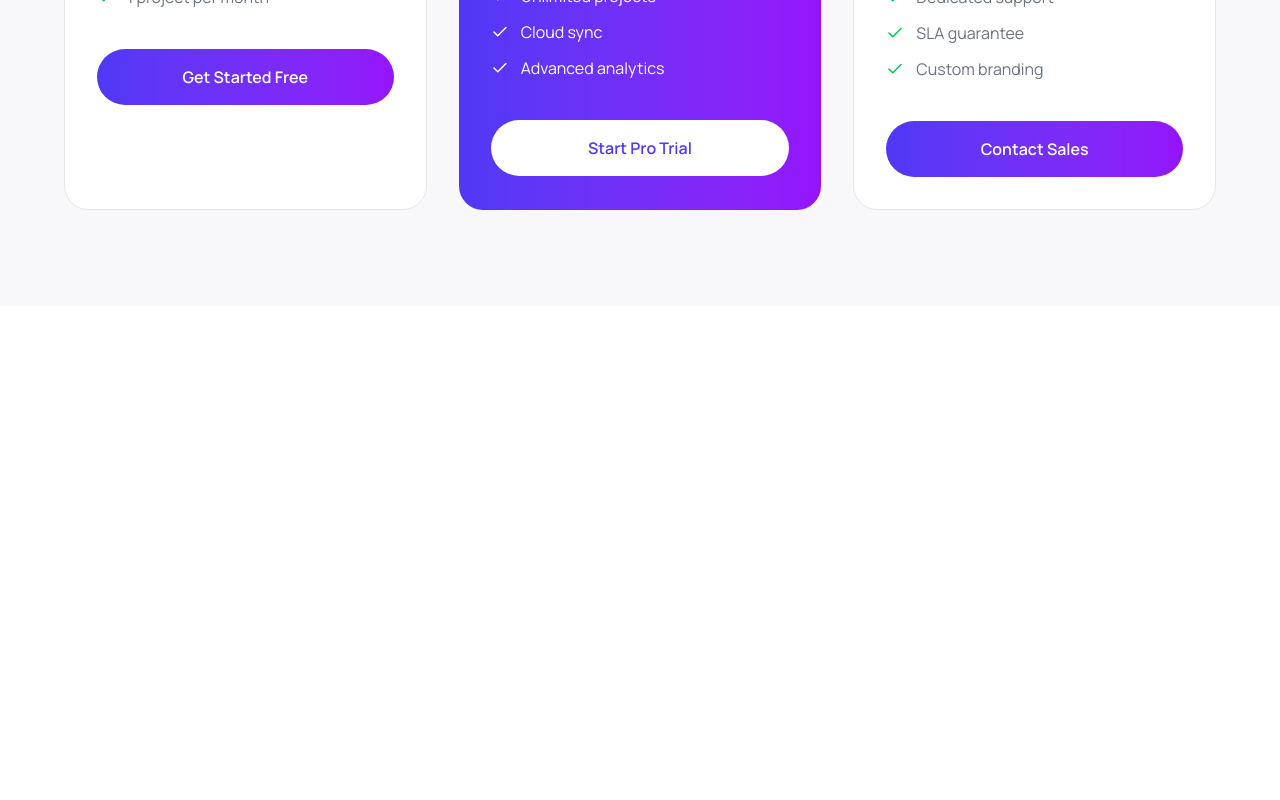
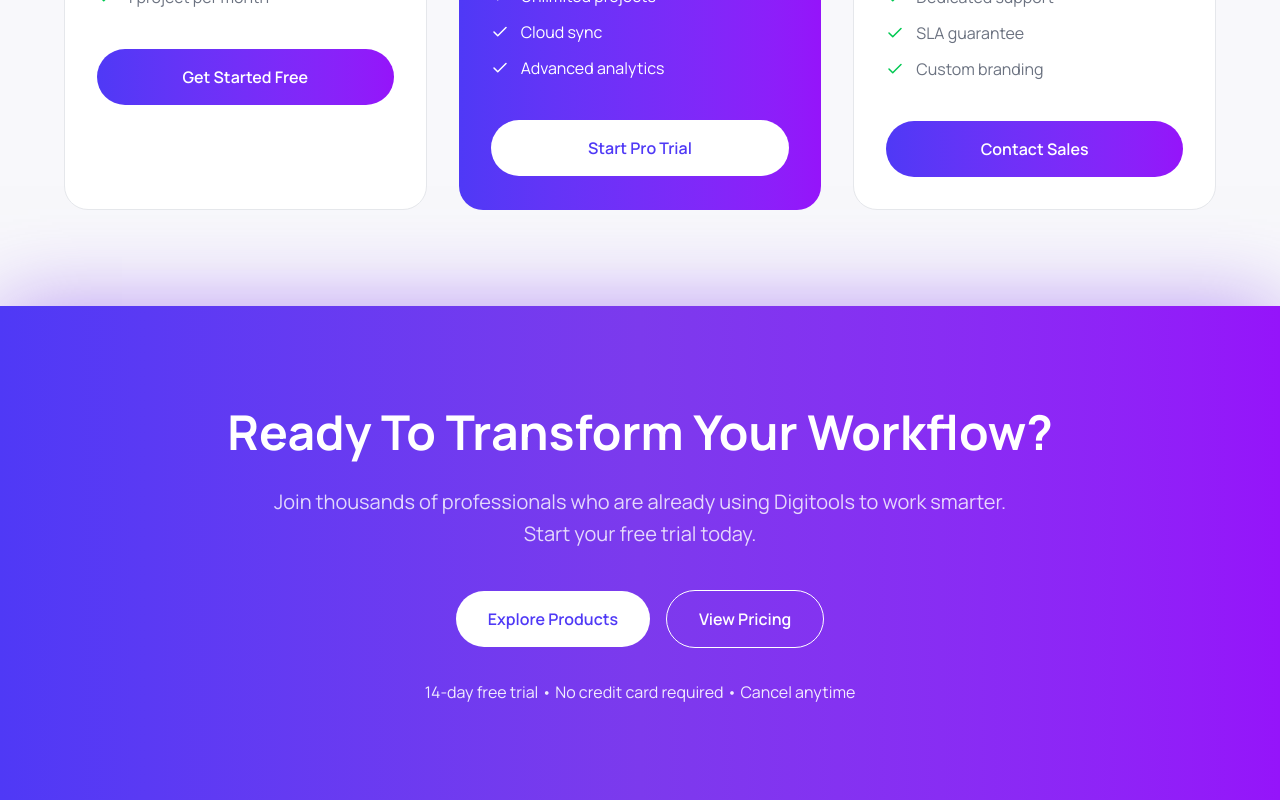
Before and after one commit to Tariqul-stack/DigiTools-Platform, a React (Vite) app: page / in a window 1280 px wide. Shown: the part 3776-4576 px from the top of the page. Before the commit the page ends 4082 px from the top, so only its background shows below. Built offline with nearby package versions, Linux system fonts and the light colour scheme.

Commit message:
added CTA section

```diff
--- a/src/App.jsx
+++ b/src/App.jsx
@@ -8,6 +8,7 @@ import { ToastContainer } from "react-toastify";
 import "react-toastify/dist/ReactToastify.css";
 import Steps from "./Components/Steps/Steps";
 import Pricing from "./Components/Pricing/Pricing";
+import CTA from "./Components/CTA/CTA";
 
 function App() {
   const [cartItems, setCartItems] = useState([]);
@@ -24,6 +25,7 @@ function App() {
       <ToastContainer position="top-right" autoClose={2000} />
       <Steps></Steps>
       <Pricing></Pricing>
+      <CTA></CTA>
     </>
   );
 }
--- /dev/null
+++ b/src/Components/CTA/CTA.jsx
@@ -0,0 +1,42 @@
+import React from "react";
+
+const CTA = () => {
+  return (
+    <section className="py-24 px-6 md:px-10 lg:px-16 bg-linear-to-r from-[#4F39F6] via-[#7C3AED] to-[#9514FA] shadow-[0_0_80px_rgba(124,58,237,0.5)] text-white">
+      <div className="max-w-5xl mx-auto text-center">
+        {/* Heading */}
+        <h2 className="text-4xl md:text-5xl font-bold leading-tight">
+          Ready To Transform Your Workflow?
+        </h2>
+
+        {/* Sub text */}
+        <p className="mt-6 text-lg md:text-xl text-white/80 leading-8">
+          Join thousands of professionals who are already using Digitools to
+          work smarter.
+          <br />
+          Start your free trial today.
+        </p>
+
+        {/* Buttons */}
+        <div className="mt-10 flex flex-col sm:flex-row items-center justify-center gap-4">
+          {/* Primary Button */}
+          <button className="px-8 py-4 rounded-full font-semibold bg-white text-[#4F39F6] hover:scale-105 transition">
+            Explore Products
+          </button>
+
+          {/* Secondary Button */}
+          <button className="px-8 py-4 rounded-full font-semibold border border-white text-white hover:bg-white hover:text-[#4F39F6] transition">
+            View Pricing
+          </button>
+        </div>
+
+        {/* Bottom text */}
+        <p className="mt-8 text-white/90 text-sm md:text-base">
+          14-day free trial • No credit card required • Cancel anytime
+        </p>
+      </div>
+    </section>
+  );
+};
+
+export default CTA;
```
